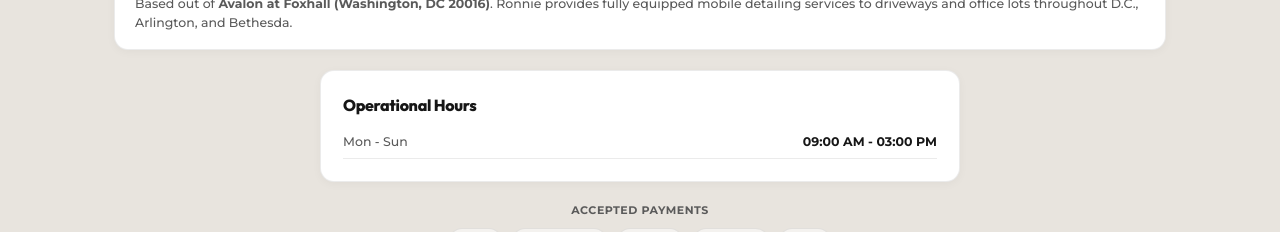
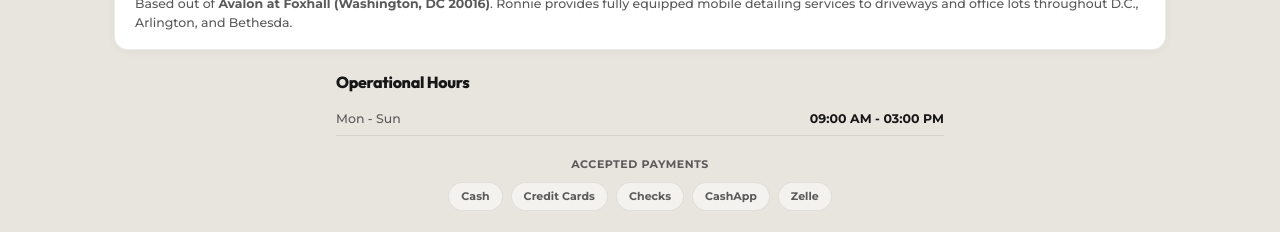
Before and after one commit to DZYDYNMX/ms-underdog-detailing, a Next.js app: page / in a window 1280 px wide. Shown: the part 1656-1888 px from the top of the page. Built offline with nearby package versions, Linux system fonts and the light colour scheme.

Commit message:
Removed container from Business Hours

```diff
--- a/src/components/HomeSection.tsx
+++ b/src/components/HomeSection.tsx
@@ -177,7 +177,7 @@ export const HomeSection: React.FC = () => {
           </motion.div>
 
           {/* Business Hours */}
-          <motion.div variants={itemVariants} className="service-card" style={{ maxWidth: '640px', width: '100%', margin: '0 auto' }}>
+          <motion.div variants={itemVariants} style={{ maxWidth: '640px', width: '100%', margin: '0 auto', padding: '0 16px' }}>
             <div style={{ marginBottom: '14px' }}>
               <h3 style={{ fontSize: '16px', color: 'var(--text-primary)', margin: 0 }}>Operational Hours</h3>
             </div>
```
